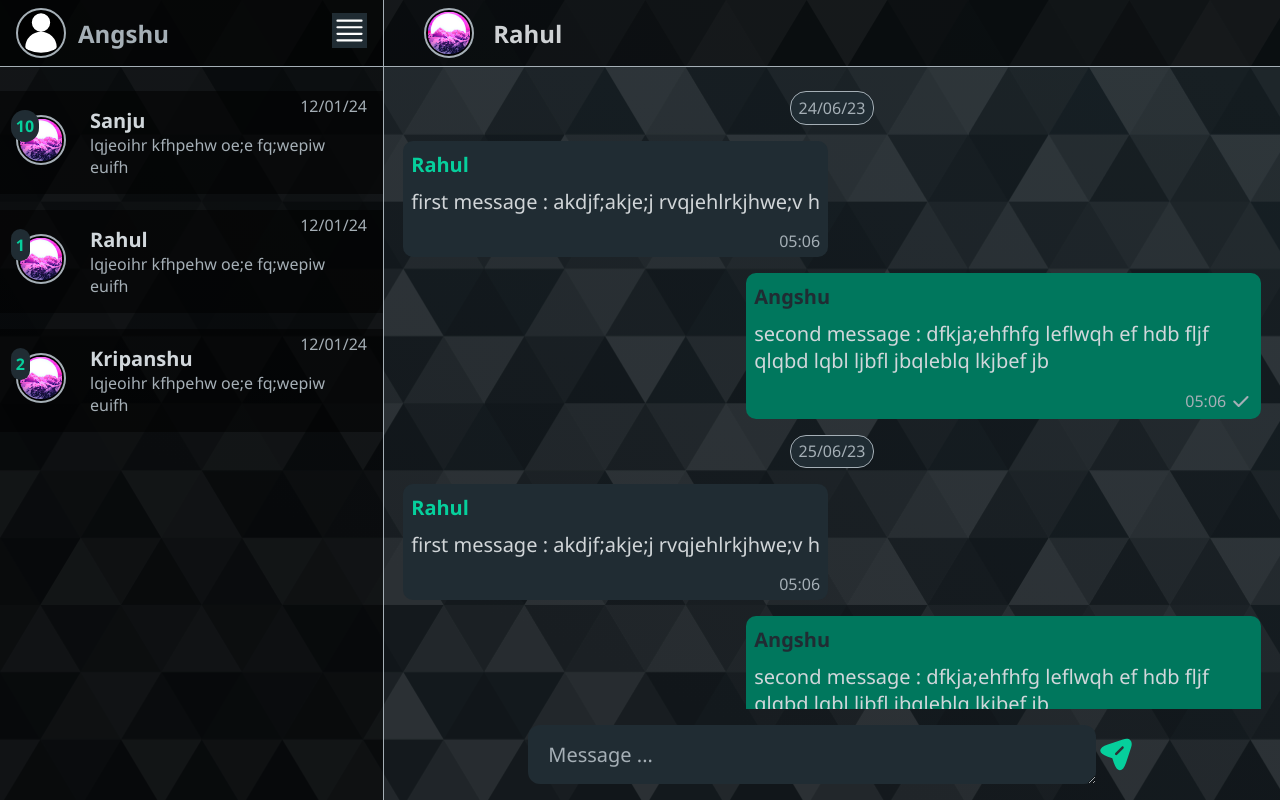
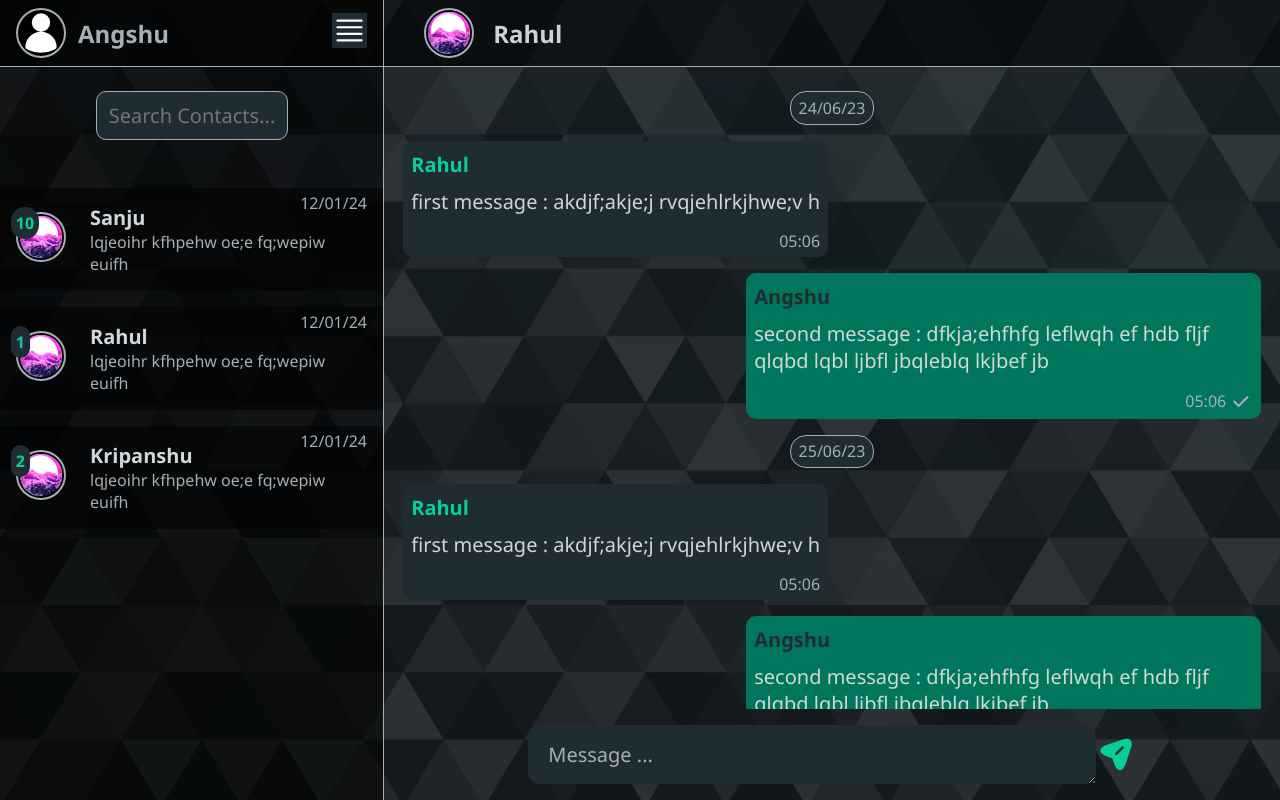
Before and after one commit to angDecoder/chat-app, a React (Vite) app: page / in a window 1280 px wide. Built offline with nearby package versions, Linux system fonts and the light colour scheme.

Commit message:
feat : search contact in contactList component

```diff
--- a/src/components/Contacts/Contact.jsx
+++ b/src/components/Contacts/Contact.jsx
@@ -1,22 +1,29 @@
 import React from 'react'
 import userimg from "../../assets/user.png";
-import { useNavigate } from 'react-router-dom';
+import {  NavLink } from 'react-router-dom';
 
 
 function Contact({ elem, i }) {
 
-  const navigate = useNavigate();
-  const { username, image, unreadMessage, lastMessage } = elem;
+  // const navigate = useNavigate();
+  const { username, image, unreadMessage, lastMessage,id } = elem;
   const { message, time } = lastMessage;
 
   const scrollToChats = () => {
     document.getElementById('Chats').scrollIntoView({
       behavior: 'smooth'
     });
-    navigate(`chat/${username}`);
+    // navigate(`chat/${username}`);
   }
 
-  return <div onClick={scrollToChats} className='contact_elem' key={username}>
+  return <NavLink to={`chat/${id}`} onClick={scrollToChats}
+    className={
+      ({isActive,isPending})=>{
+        const text = isPending || !isActive ? "" : "active_link";
+        return text + " contact_elem"
+      }
+    }
+    key={username}>
     <div>
       <img src={userimg} alt="" className='image-id' />
       {
@@ -40,7 +47,7 @@ function Contact({ elem, i }) {
         }
       </span>
     </div>
-  </div>
+  </NavLink>
 }
 
 
--- a/src/components/Contacts/ContactList.jsx
+++ b/src/components/Contacts/ContactList.jsx
@@ -1,4 +1,4 @@
-import React, { useRef } from 'react';
+import React, { useRef,useState } from 'react';
 import './Contacts.css';
 import defautUser from '../../assets/default_user.svg';
 import hamburger from '../../assets/hamburger.svg';
@@ -29,6 +29,8 @@ const droplist = [
 function ContactList({ currentChat }) {
 
   const dropDownRef = useRef(null);
+  // const searchRef = useRef([]);;
+  const [searchText, setSearchText] = useState('');
   const contactList = useSelector(state=>state.contact);
   const user = useSelector(state=>state.user);
 
@@ -78,8 +80,27 @@ function ContactList({ currentChat }) {
 
         </div>
       </div>
+      <div id="contact_search">
+        <input value={searchText}
+          onChange={(e)=>setSearchText(e.target.value)}
+        type="text" placeholder='Search Contacts...'  />
+        {
+          searchText.trim()===''?"":
+          <img src={Close}
+            onClick={()=>setSearchText('')}
+          alt="" className='svg-img' />
+
+        }
+      </div>
       <div id='contact_list'>
         {
+          searchText?.trim()? // filter search value
+            Object.values(contactList).filter((elem,i)=>{
+                if( elem.username.includes(searchText.trim()) )
+                  return true;
+            }).map((elem,i)=>{
+              return <Contact elem={elem} key={i} />
+            }):
           Object.values(contactList).map((elem, i) => <Contact elem={elem} key={i} />)
         }
       </div>
--- a/src/components/Contacts/Contacts.css
+++ b/src/components/Contacts/Contacts.css
@@ -1,12 +1,14 @@
-#Contact{
+#Contact {
     flex: none;
-    height: 100vh;
+    height: 100svh;
     width: 100vw;
-    overflow-y: auto;
-    color : var(--text3);
+    overflow: hidden;
+    color: var(--text3);
+    display: flex;
+    flex-direction: column;
 }
 
-#contact_user{
+#contact_user {
     display: flex;
     align-items: center;
     /* justify-content: space-between; */
@@ -15,42 +17,84 @@
     /* padding : 0.4em; */
     background-color: rgba(0, 0, 0, 0.61);
 }
-#contact_user > span{
+
+#contact_search{
+    padding-block: 1.5em;
+    display: flex;
+    justify-content: center;
+    gap : 1em;
+    align-items: center;
+}
+
+#contact_search > input{
+    width: 50svw;
+
+    background-color: var(--bg2);
+    padding: 0.5em;
+    font-size: var(--text-md);
+    border-radius: 0.5em;
+    color : var(--text3);
+    outline: none;
+    border: 0.5px solid var(--text3);
+    transition-property: width;
+    transition-duration: 250ms;
+    transition-delay: 200ms;
+}
+
+#contact_search > input:focus{
+    width: 90svw;
+    border : 1px solid var(--text4);
+}
+
+#contact_search > input::placeholder{
+    text-align: center;
+}
+
+#contact_user>span {
     /* background-color: red; */
     font-size: var(--text-lg);
     font-weight: bold;
-   flex-grow: 1;
-   padding-inline: 0.5em;
+    flex-grow: 1;
+    padding-inline: 0.5em;
 }
 
-#contact_list{
+#contact_list {
     display: flex;
     flex-direction: column;
+    height: 200px;
+    overflow-y: scroll;
+    overflow-x: hidden;
+    flex-grow: 1;
     padding-block: 1.5em;
-    gap : 1em;
+    gap: 1em;
 }
 
-.contact_elem{
-    padding-inline : 0.4em;
+.contact_elem {
+    text-decoration: none;
+    padding-inline: 0.4em;
     padding-block: 1em;
     background-color: rgba(0, 0, 0, 0.538);
+    color : var(--text3);
     /* background-color: blue; */
     display: flex;
-    gap : 0.4em;
+    gap: 0.4em;
     align-items: center;
 }
-.contact_message{
-    color : var(--text3);
+
+.contact_message {
+    color: var(--text3);
     /* color : red; */
     width: 100%;
 }
-.contact_username{
-    color : var(--text2);
+
+.contact_username {
+    color: var(--text2);
     font-size: var(--text-md);
     font-weight: bold;
     text-transform: capitalize;
 }
-.contact_elem > div:nth-child(2){
+
+.contact_elem>div:nth-child(2) {
     /* background-color: red; */
     flex-grow: 1;
     /* width: 100%; */
@@ -60,86 +104,111 @@
     justify-content: space-between;
 }
 
-.contact_elem > div:nth-child(1){
+.contact_elem>div:nth-child(1) {
     position: relative;
 }
 
-.unread{
-    top : -5px;
-    left : -5px;
+.unread {
+    top: -5px;
+    left: -5px;
     position: absolute;
-    color : var(--text4);
+    color: var(--text4);
     background-color: var(--bg2);
     font-weight: bold;
     font-size: var(--text-sm);
     border-radius: 999em;
-    padding : 0.3em;
+    padding: 0.3em;
 }
 
-.contact_time{
-    font-size : var(--text-sm);
+.contact_time {
+    font-size: var(--text-sm);
     position: relative;
     text-align: right;
     flex-grow: 1;
     /* background-color: blue; */
-    top : -15px;
+    top: -15px;
 }
 
-#contact_droplist > div{
+#contact_droplist>div {
     display: none;
     flex-direction: column;
     position: absolute;
-    top : 100%;
-    right : 0;
+    top: 100%;
+    right: 0;
     background-color: black;
-    border : 1px solid slategrey;
+    border: 1px solid slategrey;
     padding-block: 0.7em;
     padding-inline: 0.5em;
     z-index: 100;
     font-size: var(--text-sm);
 }
 
-#contact_droplist > div > p{
+#contact_droplist>div>p {
     width: 40vw;
     display: flex;
     align-items: center;
-    gap : 0.5em;
+    gap: 0.5em;
     padding-block: 0.4em;
-    padding-inline : 0.6em;
+    padding-inline: 0.6em;
 }
 
-#contact_droplist > div > p:last-child{
-    color : white;
+#contact_droplist>div>p:last-child {
+    color: white;
     font-weight: bolder;
     background-color: rgb(251, 61, 61);
 }
 
 @media screen and (min-width: 480px) {
-    .contact_message{
+    .contact_message {
         font-size: var(--text-sm);
     }
-    .contact_elem{
-        padding-inline : 1em;
-        gap : 1.5em;
+
+    .contact_elem {
+        padding-inline: 1em;
+        gap: 1.5em;
     }
 
 }
 
 @media screen and (min-width: 900px) {
-    #Contact{
+    #Contact {
         width: 30vw;
         background-color: rgba(0, 0, 0, 0.567);
         border-right: 1px solid var(--text3);
     }
-    #contact_user{
+
+    #contact_user {
         /* background-color: red; */
         padding-block: 0.5em;
         padding-inline: 1em;
-        margin : 0;
+        margin: 0;
         border-bottom: 1px solid var(--text3);
         /* padding: 0.5em; */
     }
-    #contact_droplist{
-        padding : 0;
+
+    #contact_search{
+        width: 30vw;
+    }
+    #contact_search > input{
+        width: 15vw;
+    }
+    #contact_search > input:focus{
+        width: 25vw;
+    }
+
+    #contact_droplist {
+        padding: 0;
+    }
+
+    .contact_elem:hover{
+        background-color: var(--bg3);
+        cursor: pointer;
+    }
+    .contact_elem.active_link{
+        background-color: var(--bg2);
+        padding-inline : 1.5em;
+        transform: scale(1.07);
+        transition-duration: 450ms;
+        transition-property: transform;
     }
 }
--- a/src/index.css
+++ b/src/index.css
@@ -6,6 +6,7 @@
   --link: #53bdeb;
   --bg1: #0000007e;
   --bg2: #202c33;
+  --bg3 : #21232a;
   --para: 1.25rem;
   --text-lg: 1.5rem;
   --text-md: 1.25rem;
@@ -64,11 +65,13 @@
   .image-id {
     width: 50px;
     height: 50px;
+    cursor: pointer;
   }
 
   .svg-img {
     width: 35px;
     height: 35px;
+    cursor: pointer;
   }
 
   /* width */
```
